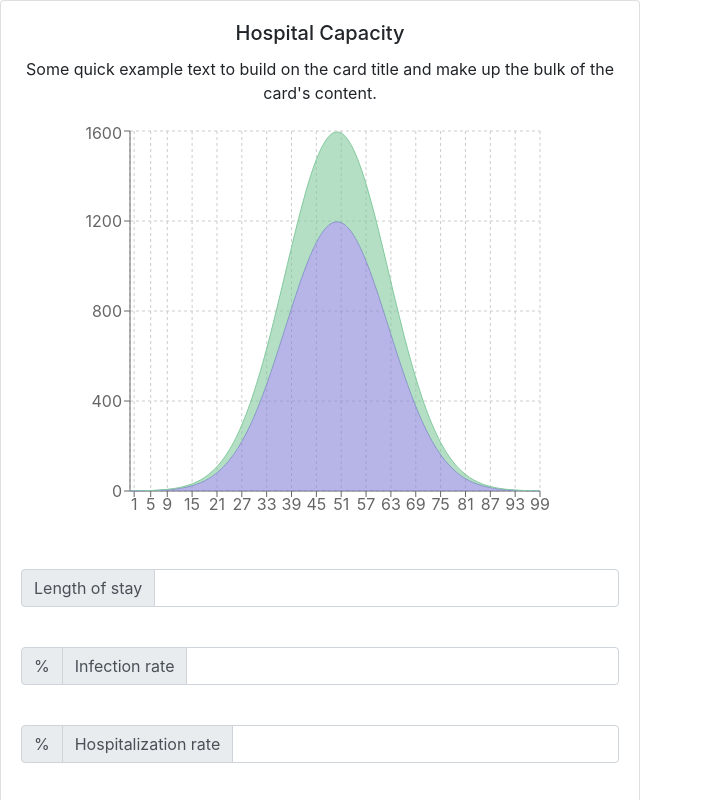
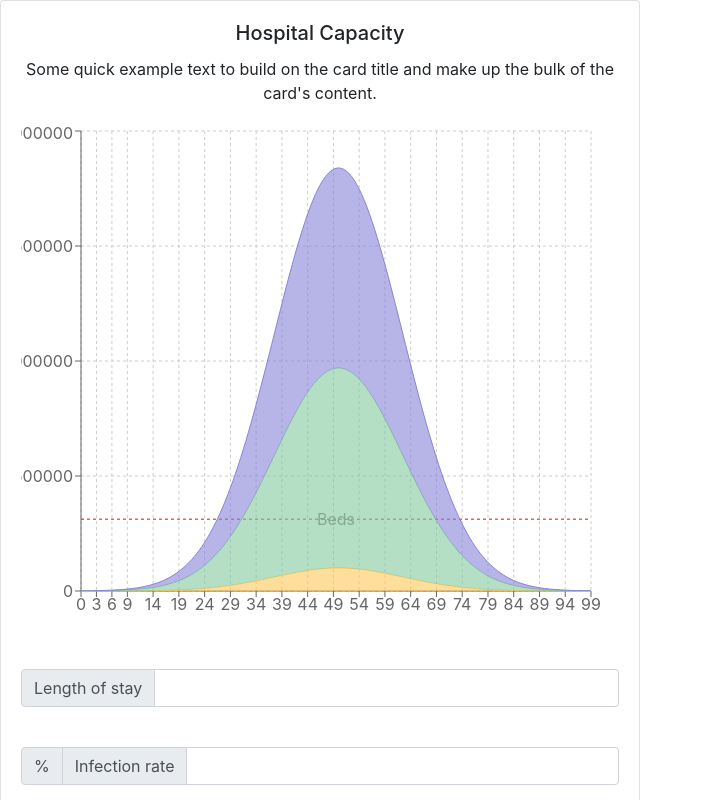
Before and after one commit to jonstokes/hospital-capacity-model, a React (Create React App) app: page / in a window 1280 px wide. Shown: the top 800 px of the page, without its empty margins (0-703 px from the left). Built offline with nearby package versions, Linux system fonts and the light colour scheme.

Commit message:
Added a reference line

```diff
--- a/src/Chart.js
+++ b/src/Chart.js
@@ -1,47 +1,7 @@
 import React, { PureComponent } from 'react';
 import {
-  AreaChart, Area, XAxis, YAxis, CartesianGrid, Tooltip,
+  AreaChart, Area, XAxis, YAxis, CartesianGrid, Tooltip, ResponsiveContainer, ReferenceLine
 } from 'recharts';
-
-const data = [
-  {
-    name: '1', uv: 4000, pv: 2400, amt: 2400,
-  },
-  {
-    name: '2', uv: 3000, pv: 1398, amt: 2210,
-  },
-  {
-    name: '3', uv: 2000, pv: 9800, amt: 2290,
-  },
-  {
-    name: '4', uv: 2780, pv: 3908, amt: 2000,
-  },
-  {
-    name: '5', uv: 1890, pv: 4800, amt: 2181,
-  },
-  {
-    name: '6', uv: 2390, pv: 3800, amt: 2500,
-  },
-  {
-    name: '7', uv: 3490, pv: 4300, amt: 2100,
-  },
-  {
-    name: '8', uv: 3490, pv: 4300, amt: 2100,
-  },
-  {
-    name: '9', uv: 3490, pv: 4300, amt: 2100,
-  },
-  {
-    name: '10', uv: 3490, pv: 4300, amt: 2100,
-  },
-  {
-    name: '11', uv: 3490, pv: 4300, amt: 2100,
-  },
-  {
-    name: '12', uv: 3490, pv: 4300, amt: 2100,
-  },
-
-];
 
 function stdNormalDistribution (x) {
   return Math.pow(Math.E,-Math.pow(x,2)/2)/Math.sqrt(2*Math.PI);
@@ -49,11 +9,8 @@ function stdNormalDistribution (x) {
 
 //Change to props soon
 const lengthOfOutbreak = 100;
-const hospital = 3000;
-const icu = 1000;
 
 export default class Example extends PureComponent {
-
   computeNormalForDay(day, toalBedsNeeded) {
     const midpoint = lengthOfOutbreak / 2.0;
     const scalingFactor = 8.0 / lengthOfOutbreak;
@@ -64,11 +21,13 @@ export default class Example extends PureComponent {
 
   generateData() {
     const dayRange = [...Array(lengthOfOutbreak).keys()];
+    const { hospital, icu, deaths } = this.props;
     const bedData = dayRange.map((day) => {
       return({
         name: day,
         hospital: this.computeNormalForDay(day, hospital),
-        icu: this.computeNormalForDay(day, icu)
+        icu: this.computeNormalForDay(day, icu),
+        deaths: this.computeNormalForDay(day, deaths)
       })
     });
 
@@ -80,6 +39,7 @@ export default class Example extends PureComponent {
     console.log(bedData);
 
     return (
+      <ResponsiveContainer width={600} height={500}>
         <AreaChart
           width={500}
           height={400}
@@ -92,9 +52,12 @@ export default class Example extends PureComponent {
           <XAxis dataKey="name" />
           <YAxis />
           <Tooltip />
+          <ReferenceLine y={937000} label="Beds" stroke="red" strokeDasharray="3 3" />
+          <Area type="monotone" dataKey="deaths" stackId="1" stroke="#ffc658" fill="#ffc658" />
+          <Area type="monotone" dataKey="icu" stackId="1" stroke="#82ca9d" fill="#82ca9d" />
           <Area type="monotone" dataKey="hospital" stackId="1" stroke="#8884d8" fill="#8884d8" />
-        <Area type="monotone" dataKey="icu" stackId="1" stroke="#82ca9d" fill="#82ca9d" />
         </AreaChart>
+      </ResponsiveContainer>
     );
   }
 }
--- a/src/MainPanel.js
+++ b/src/MainPanel.js
@@ -71,7 +71,12 @@ export default class MainPanel extends Component {
             the card's content.
           </Card.Text>
           <Figure>
-            <Chart />
+            <Chart
+              infections={this.infections()}
+              hospital={this.hospital()}
+              icu={this.hospital()}
+              deaths={this.deaths()}
+            />
           </Figure>
           <Controls
             updateLengthOfStay={this.updateLengthOfStay}
```
Lines whose indentation alone changed are shown as unchanged.
